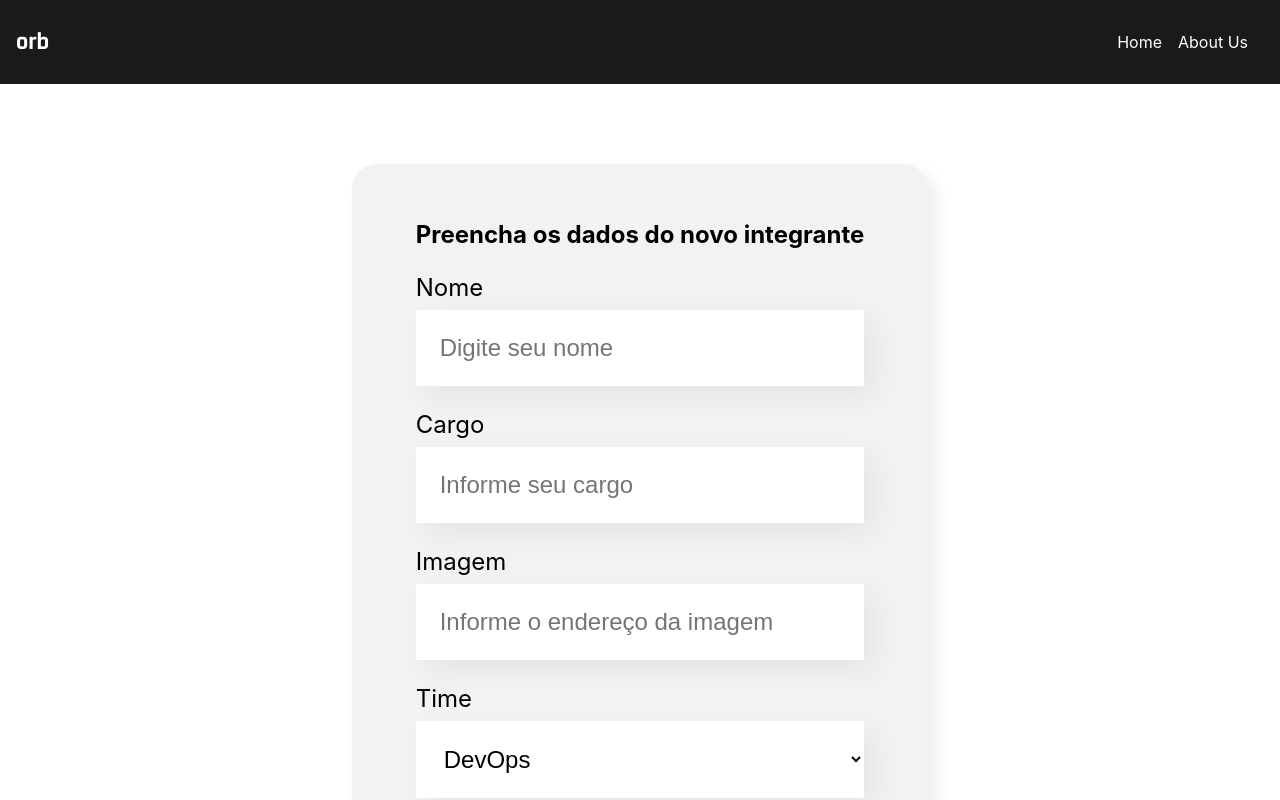
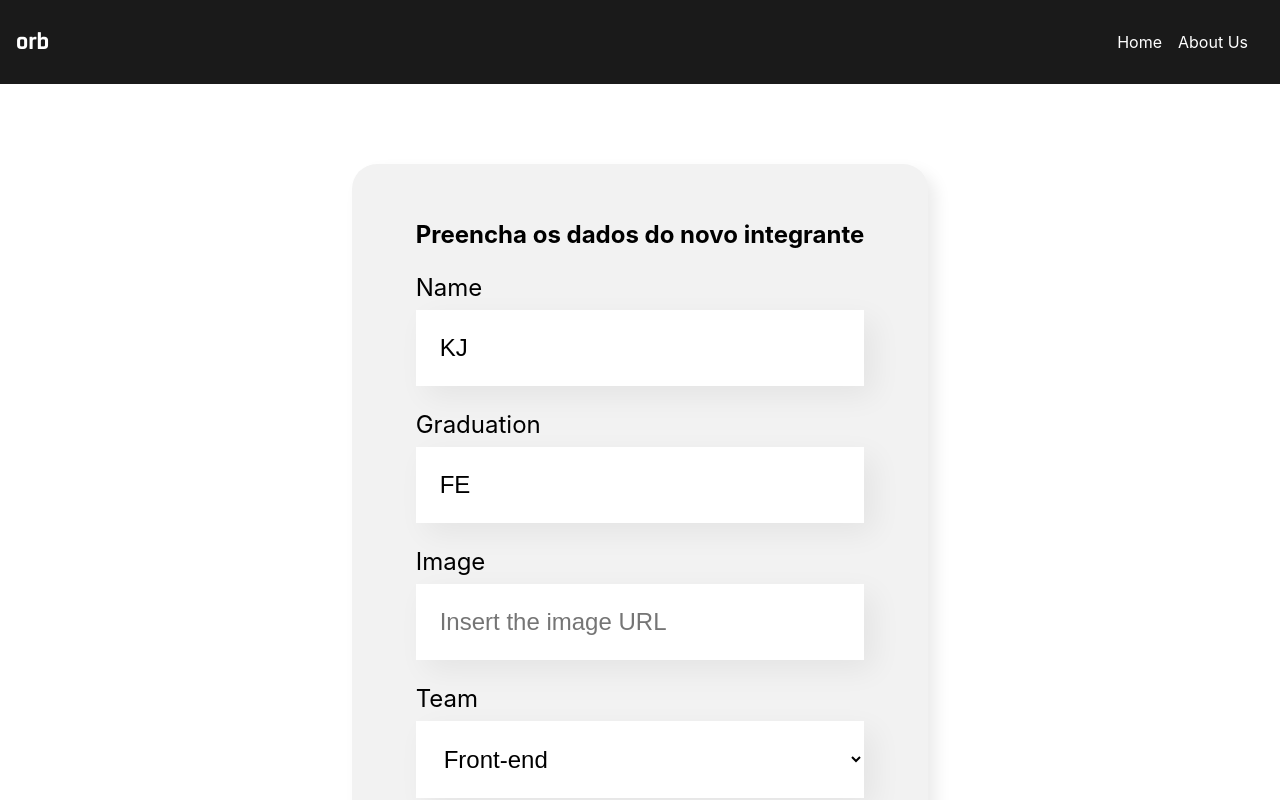
Before and after one commit to kauajuno/Orb-Team-Manager, a React (Create React App) app: page / in a window 1280 px wide. Shown: the top 800 px of the page. Built offline with nearby package versions, Linux system fonts and the light colour scheme.

Commit message:
[OrbTM] Register section completed

```diff
--- a/src/App.js
+++ b/src/App.js
@@ -1,11 +1,20 @@
+import { useState } from 'react';
 import Banner from './components/banner';
 import Form from './components/form'
 
 function App() {
+
+  const [members, setMembers] = useState([]);
+
+  const onNewMemberRegister = (member) => {
+    setMembers([...members, member]);
+    console.log(member);
+  }
+
   return (
     <div className="App">
       <Banner/>
-      <Form/>
+      <Form onRegister={onNewMemberRegister}/>
     </div>
   );
 }
--- a/src/components/dropdown/index.js
+++ b/src/components/dropdown/index.js
@@ -1,12 +1,13 @@
 import './Dropdown.css';
 
 const Dropdown = (props) => {
+
     return(
         <div className='dropdown'>
             <label>
                 {props.label}
             </label>
-            <select required={props.mandatory}>
+            <select onChange={e => props.setVal(e.target.value)} required={props.mandatory} value={props.value}>
                 {
                     props.itens.map(item =>{
                         return <option key={item}>{item}</option>
--- a/src/components/form/Form.js
+++ b/src/components/form/Form.js
@@ -2,23 +2,52 @@ import './Form.css';
 import InputField from '../input_field';
 import Dropdown from '../dropdown';
 import SubmitButton from '../submit_button';
+import { useState } from 'react';
 
-export const Form = () => {
-    const times = ['DevOps', 'Front-end', 'Back-end', 'Data Science', 'UX e Design', 'Inovação'];
+export const Form = (props) => {
+    const teams = ['Front-end', 'Back-end', 'UX & Design', 'DevOps', 'Proccess Management'];
+
+    const [name, setName] = useState('KJ');
+    const [position, setPosition] = useState('FE');
+    const [image, setImage] = useState('');
+    const [team, setTeam] = useState('');
 
     const onSave = (event) => {
         event.preventDefault();
-        console.log('Submissão realizada com sucesso');
+        props.onRegister({
+            name,
+            position,
+            image,
+            team
+        });
     }
 
     return (
         <section className='form'>
             <form onSubmit={onSave}>
                 <h2>Preencha os dados do novo integrante</h2>
-                <InputField mandatory={true} label="Nome" placeholder="Digite seu nome" />
-                <InputField mandatory={true} label="Cargo" placeholder="Informe seu cargo" />
-                <InputField mandatory={false} label="Imagem" placeholder="Informe o endereço da imagem" />
-                <Dropdown mandatory={true} label="Time" itens={times}/>
+                <InputField
+                    val={name}
+                    setVal={name => setName(name)}
+                    mandatory={true}
+                    label="Name"
+                    placeholder="Insert your name"
+                />
+                <InputField
+                    val={position}
+                    setVal={position => setPosition(position)}
+                    mandatory={true}
+                    label="Graduation"
+                    placeholder="What degree do you hold?"
+                />
+                <InputField
+                    val={image}
+                    setVal={image => setImage(image)}
+                    mandatory={false}
+                    label="Image"
+                    placeholder="Insert the image URL"
+                />
+                <Dropdown val={team} setVal={team => setTeam(team)} mandatory={true} label="Team" itens={teams} />
                 <SubmitButton>Criar Card</SubmitButton>
             </form>
         </section>
--- a/src/components/input_field/InputField.js
+++ b/src/components/input_field/InputField.js
@@ -3,17 +3,14 @@ import './InputField.css'
 
 export const InputField = (props) => {
 
-    let [val, setVal] = useState('');
-
     const onTyping = (e) => {
-        setVal(e.target.value);
-        console.log(val)
+        props.setVal(e.target.value);
     }
 
     return(
         <div className="input-field">
             <label>{props.label}</label>
-            <input value={val} onChange={onTyping} required={props.mandatory} placeholder={props.placeholder}/>
+            <input value={props.val} onChange={onTyping} required={props.mandatory} placeholder={props.placeholder}/>
         </div>
     )
 }
```
Also changed, not shown: 1 other file (tests, documents, lock files or other folders).
